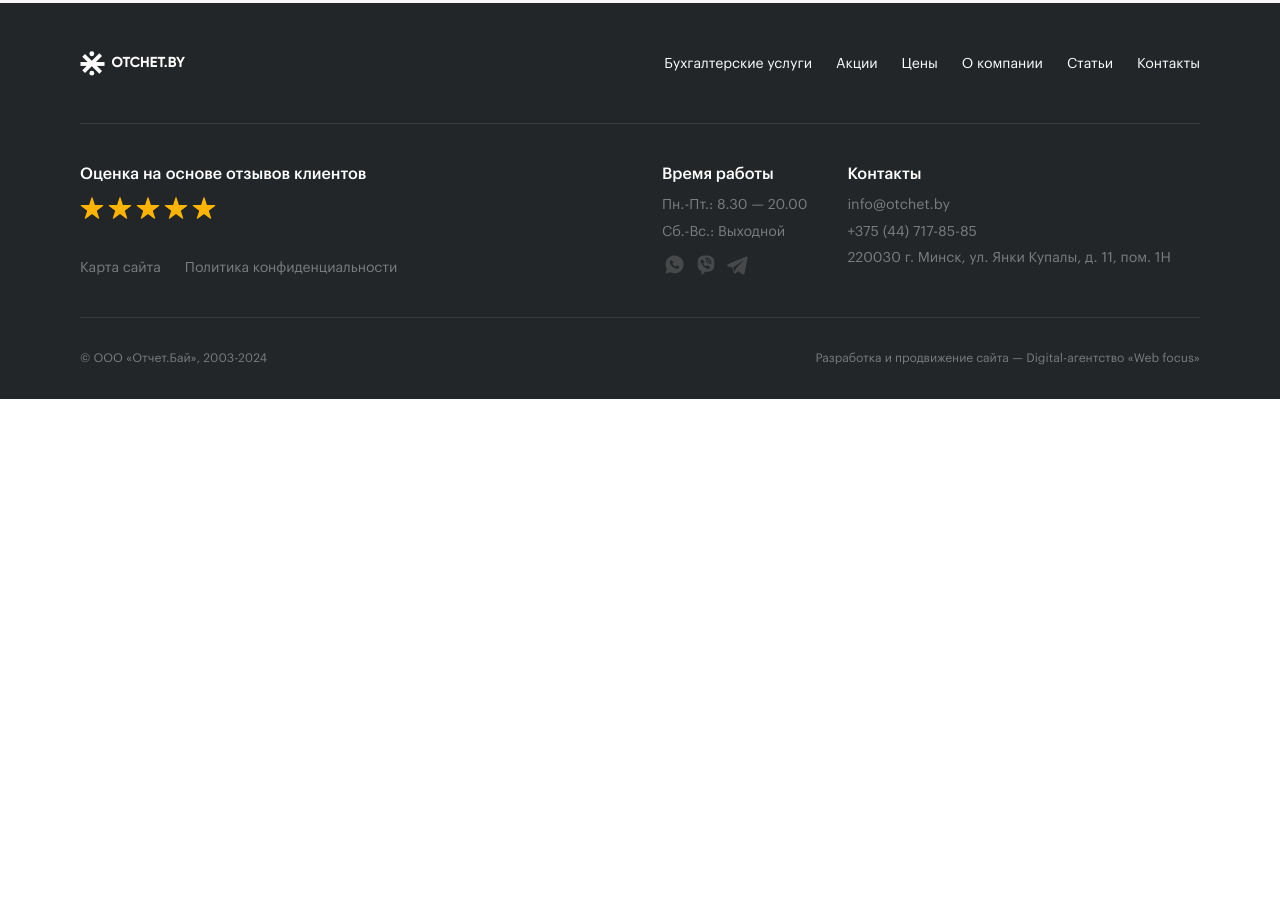
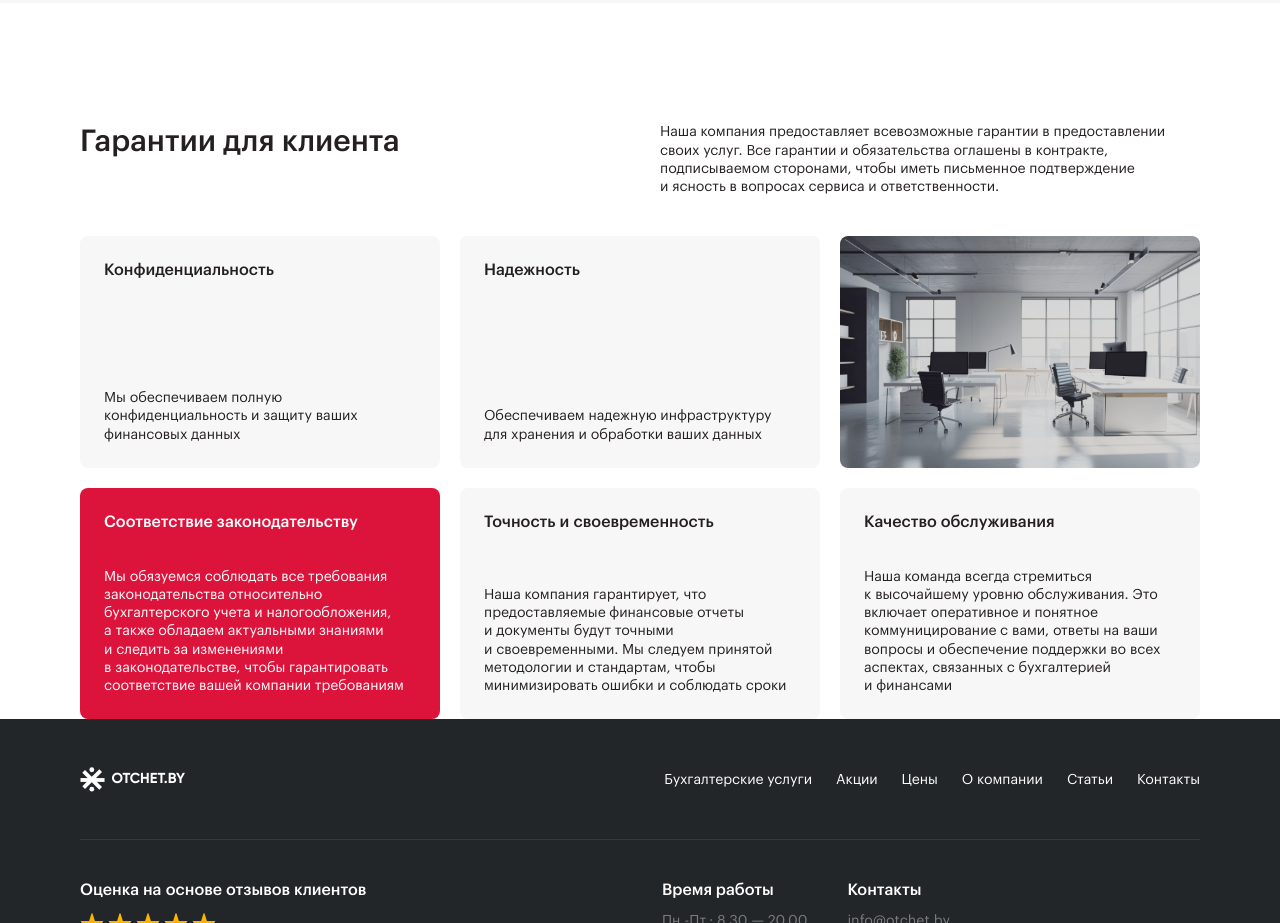
Before and after one commit to DiMoNiO04/otchet-by, a website: page app/main.html in a window 1280 px wide. Shown: the part 5060-5983 px from the top of the page. Before the commit the page ends 5459 px from the top, so only its background shows below. Drawn offline with nearby package versions, Linux system fonts and the light colour scheme; files that its build step writes are made by us from their sources; a web font is replaced by a local one.

Commit message:
feat: add guarantes section

```diff
--- a/app/main.html
+++ b/app/main.html
@@ -393,6 +393,58 @@
     </div>
   </div>
 </section>
+ <section class="guarantees section">
+  <div class="container">
+    <div class="guarantees__container">
+      <div class="guarantees__titles">
+        <h2 class="h2">Гарантии для клиента</h2>
+        <div class="guarantees__txts content">
+          <p>
+            Наша компания предоставляет всевозможные гарантии в предоставлении своих услуг. Все гарантии и обязательства
+            оглашены в контракте, подписываемом сторонами, чтобы иметь письменное подтверждение и ясность в вопросах
+            сервиса и ответственности.
+          </p>
+        </div>
+      </div>
+      <ul class="guarantees__list">
+        <li>
+          <b>Конфиденциальность</b>
+          <p>Мы обеспечиваем полную конфиденциальность и защиту ваших финансовых данных</p>
+        </li>
+        <li>
+          <b>Надежность</b>
+          <p>Обеспечиваем надежную инфраструктуру для хранения и обработки ваших данных</p>
+        </li>
+        <li>
+          <img src="assets/img/guarantees/guarantees.png" alt="" />
+        </li>
+        <li>
+          <b>Соответствие законодательству</b>
+          <p>
+            Мы обязуемся соблюдать все требования законодательства относительно бухгалтерского учета и налогообложения,
+            а также обладаем актуальными знаниями и следить за изменениями в законодательстве, чтобы гарантировать
+            соответствие вашей компании требованиям
+          </p>
+        </li>
+        <li>
+          <b>Точность и своевременность</b>
+          <p>
+            Наша компания гарантирует, что предоставляемые финансовые отчеты и документы будут точными и своевременными.
+            Мы следуем принятой методологии и стандартам, чтобы минимизировать ошибки и соблюдать сроки
+          </p>
+        </li>
+        <li>
+          <b>Качество обслуживания</b>
+          <p>
+            Наша команда всегда стремиться к высочайшему уровню обслуживания. Это включает оперативное и понятное
+            коммуницирование с вами, ответы на ваши вопросы и обеспечение поддержки во всех аспектах, связанных с
+            бухгалтерией и финансами
+          </p>
+        </li>
+      </ul>
+    </div>
+  </div>
+</section>
 
 </main>
  <footer class="footer">
--- /dev/null
+++ b/src/scss/pages/main/_guarantees.scss
@@ -0,0 +1,93 @@
+.guarantees {
+  &__titles {
+    @include grid(2);
+    column-gap: 40px;
+    margin-bottom: 40px;
+
+    .h2 {
+      margin: 0;
+    }
+  }
+
+  &__list {
+    @include grid(3);
+    grid-gap: 20px;
+    grid-auto-rows: minmax(230px, 1fr);
+
+    li {
+      @include flexColumn;
+      justify-content: space-between;
+      padding: 24px;
+      border-radius: 8px;
+      row-gap: 36px;
+      background-color: $grayBg;
+      position: relative;
+
+      b {
+        @include bold16;
+      }
+
+      p {
+        @include regular14;
+      }
+
+      &:nth-child(4) {
+        background-color: $accent;
+
+        b,
+        p {
+          color: $white;
+        }
+      }
+
+      img {
+        @include fullSize;
+        border-radius: 8px;
+        position: absolute;
+        top: 0;
+        left: 0;
+      }
+    }
+  }
+}
+
+@media screen and (max-width: $tablet) {
+  .guarantees {
+    &__titles {
+      @include grid(1);
+      row-gap: 20px;
+      margin-bottom: 32px;
+    }
+
+    &__list {
+      @include grid(1);
+      grid-auto-rows: minmax(186px, 1fr);
+
+      li:nth-child(3) {
+        order: 1;
+      }
+    }
+  }
+}
+
+@media screen and (max-width: $mob) {
+  .guarantees {
+    &__titles {
+      margin-bottom: 24px;
+    }
+
+    &__list {
+      grid-auto-rows: auto;
+
+      li {
+        row-gap: 24px;
+        padding: 20px;
+
+        &:nth-child(3) {
+          width: 100%;
+          min-height: 246px;
+        }
+      }
+    }
+  }
+}
--- a/src/scss/pages/main/_index.scss
+++ b/src/scss/pages/main/_index.scss
@@ -4,3 +4,4 @@
 @import './tarifs';
 @import './main-advantages';
 @import './statistics-compnay';
+@import './guarantees';
```
Also changed, not shown: src/html/pages/main/guarantees.html (added, +52 -0 lines), src/html/pages/main/main.html (+1 -1 lines), app/assets/img/guarantees/guarantees.png (added), app/assets/img/guarantees/guarantees.webp (added), app/css/main.css, src/assets/img/guarantees/guarantees.png (added).
